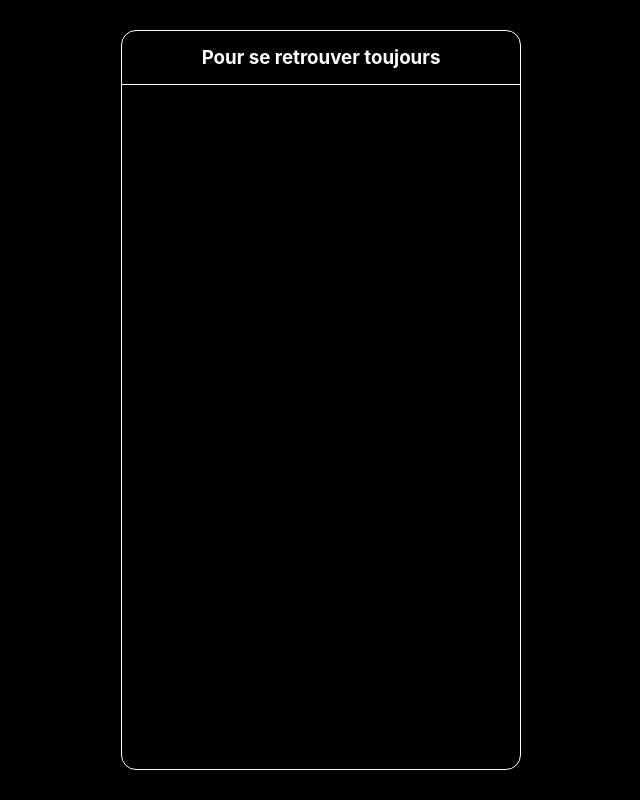
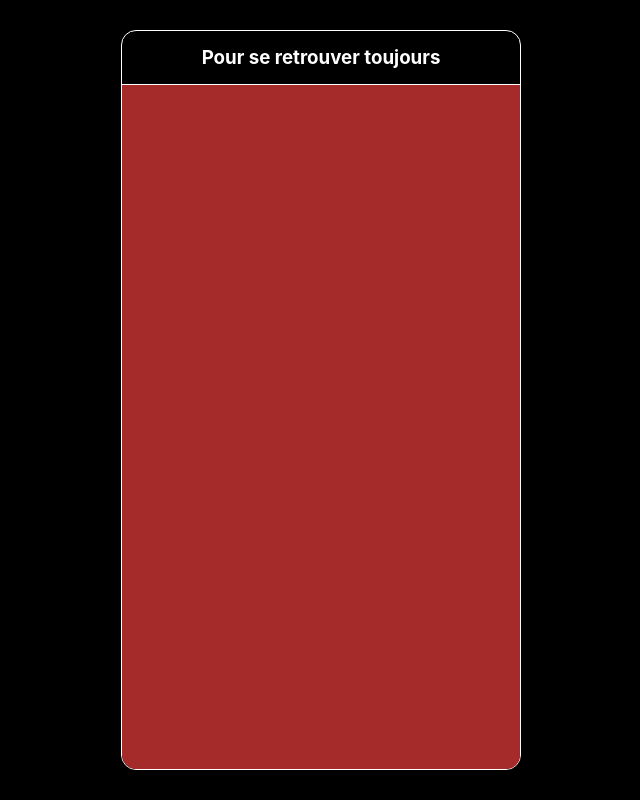
Before and after one commit to lucasbriandbr/lucasetlila.art, a Next.js app in the folder lucasetlila.art/: page / in a window 1280 px wide. Shown: the whole page, without its empty margins (319-959 px from the left). Built offline with nearby package versions, Linux system fonts and the light colour scheme.

Commit message:
cacabudin

```diff
--- a/lucasetlila.art/pages/index.js
+++ b/lucasetlila.art/pages/index.js
@@ -1,8 +1,11 @@
 import Head from 'next/head'
 import Image from 'next/image'
 import styles from '../styles/Home.module.css'
+import { useState } from 'react'
 
 export default function Home() {
+
+  const [connected, setConnected] = useState(false)
 
   return (
 
@@ -24,6 +27,20 @@ export default function Home() {
 
           <h3>Pour se retrouver toujours</h3>
 
+          {connected === true ?
+
+            <div className={styles.messagerieWidget}>
+
+            </div>
+
+          :
+
+            <div className={styles.connectWidget}>
+
+            </div>
+
+          }
+
         </div>
 
       </div>
--- a/lucasetlila.art/styles/Home.module.css
+++ b/lucasetlila.art/styles/Home.module.css
@@ -18,4 +18,33 @@
   justify-content: center;
   border: 1px solid white;
   border-radius: 15px;
+  overflow: hidden;
+  flex-direction: column;
 }
+
+@media (max-width: 460px) {
+
+  .container {
+    padding: 0px;
+  }
+
+  .header {
+    border: 0px;
+    max-width: none;
+    border-radius: 0px;
+  }
+
+}
+
+.messagerieWidget {
+  height: 100%;
+  width: 100%;
+  background-color: blue;
+
+}
+
+.connectWidget {
+  height: 100%;
+  width: 100%;
+  background-color: brown;
+}
--- a/lucasetlila.art/styles/globals.css
+++ b/lucasetlila.art/styles/globals.css
@@ -22,3 +22,11 @@ h3 {
   width: 100%;
   text-align: center;
 }
+
+@media (max-width: 460px) {
+
+  h3 {
+    display: none;
+  }
+
+}
```
